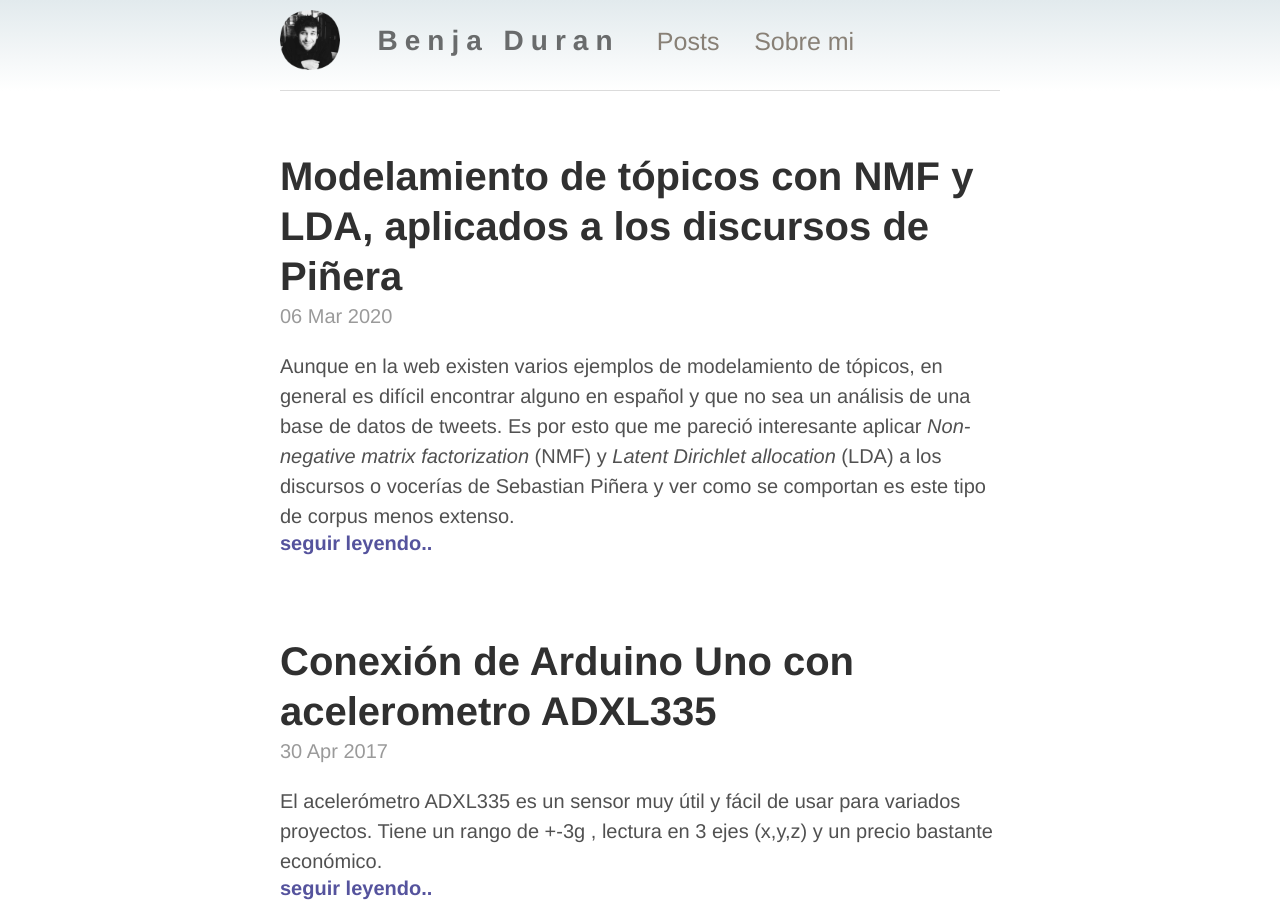
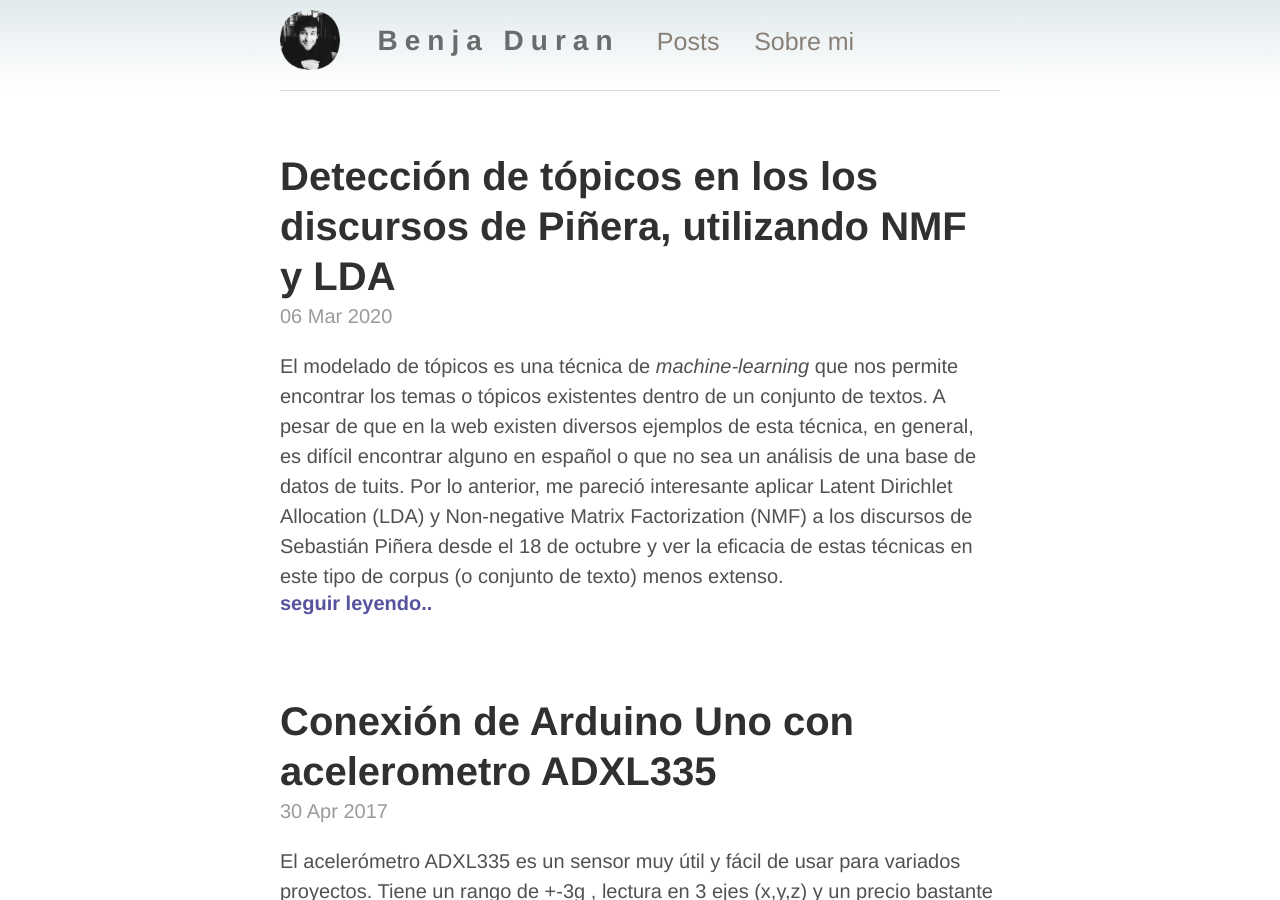
Before and after one commit to benjad/benjad.github.io, a Jekyll site: the page built from index.html, in a window 1280 px wide and 900 px high. Built offline with Jekyll 4.4.1, drawn with Linux system fonts in a browser that asks for light colours; Markdown is read by kramdown in place of the engine named in the settings; the list of posts is cut into pages by our own code.

Commit message:
update piñera post

```diff
--- a/_posts/2020-03-06-modelamiento-topicos_pinera.md
+++ b/_posts/2020-03-06-modelamiento-topicos_pinera.md
@@ -1,53 +1,55 @@
 ---
 layout: post
-title: Modelamiento de tópicos con NMF y LDA, aplicados a los discursos de Piñera
+title: Detección de tópicos en los los discursos de Piñera, utilizando NMF y LDA
 comments: true
 description: modelamiento topicos discurso piñera
 ---
+El modelado de tópicos es una técnica de *machine-learning* que nos permite encontrar los temas o tópicos existentes dentro de un conjunto de textos. A pesar de que en la web existen diversos ejemplos de esta técnica, en general, es difícil encontrar alguno en español o que no sea un análisis de una base de datos de tuits.
+Por lo anterior, me pareció interesante aplicar  Latent Dirichlet Allocation (LDA) y Non-negative Matrix Factorization (NMF) a los discursos de Sebastián Piñera desde el 18 de octubre y ver la eficacia de estas técnicas en este tipo de corpus (o conjunto de texto) menos extenso.
 
-Aunque en la web existen varios ejemplos de modelamiento de tópicos, en general es difícil encontrar alguno en español y que no sea un análisis de una base de datos de tweets. Es por esto que me pareció interesante aplicar *Non-negative matrix factorization* (NMF) y *Latent Dirichlet allocation* (LDA) a los discursos o vocerías de Sebastian Piñera y ver como se comportan  es este tipo de corpus menos extenso.
+## Recopilación de datos
 
-## Los datos
+Los textos los obtuve desde las transcripciones automáticas de [Youtube](http://www.youtube.com), en los vídeos de los discursos. También elegí seleccionar solo los vídeos provenientes de los canales abiertos de televisión y con una duración mínima de 3 minutos, para así evitar  las "cuñas" y solo dejar los mas relevantes.
 
-La recopilación de los textos la hice  desde las transcripciones  automáticas de [Youtube](http://www.youtube.com), en los vídeos de los discursos. También elegí seleccionar solo los vídeos provenientes de los canales abiertos de televisión y con una duración mínima de 3 minutos, para así evitar  las "cuñas" y solo dejar los mas relevantes.
 
 El listado utilizado es el siguiente:
 
 
 |  Fecha        | Descripción      | Link |
 | :-------------: |:------------:| -----:|
-|18-10-19|Estado de emergencia|https://www.youtube.com/watch?v=3Arr8o-C-oM
-|20-10-19| Ampliación estado de emergencia| https://www.youtube.com/watch?v=o5yz_ag6hhI&t=16s
-|22-10-19|Anuncio medidas tras movilizaciones|https://www.youtube.com/watch?v=l5ZqWziTn2g
-|26-10-10|Solicitud cargos a disposición ministros|https://www.youtube.com/watch?v=BktDngN4-wI&t=372s
-|28-10-19|Ceremonia cambio gabinete| https://www.youtube.com/watch?v=MU1S_dTtQFQ
-|5-11-19| Anuncio plan PYMES| https://www.youtube.com/watch?v=rbyzDQyJASs
-|7-11-19|Piñera convoca COSENA|https://www.youtube.com/watch?v=Auo01qHOwOI
-|12-11-19|Querellas por Ley de Seguridad del Estado|https://www.youtube.com/watch?v=C-6XU730nHA
-|17-11-19|Anuncio sobre el acuerdo de paz social| https://www.youtube.com/watch?v=KN0MPR4Roxk
-|20-11-19|Incendios forestales| https://www.youtube.com/watch?v=rIpp9HLB3rU
-|24-11-19|Protección infraestructura crítica FFAA|https://www.youtube.com/watch?v=Db1K60vAqDc
-|27-11-19|Piñera condena violencia|https://www.youtube.com/watch?v=hTTVayRFHKM
-|28-11-19|Discurso en graduación PDI|https://www.youtube.com/watch?v=aFsh6xTHYq4
-|29-11-19|Discurso en graduación de carabineros|https://www.youtube.com/watch?v=MAyugbDyuDo
-|9-12-19| Anuncio agenda anti-abusos| https://www.youtube.com/watch?v=XSb7xS5E2yY
-|10-12-19|Conmemoración día internacional DDHH|https://www.youtube.com/watch?v=GdNt9j6qK1Q
-|16-12-19|Decreto protección policías|https://www.youtube.com/watch?v=5GYoEh3XYvg
-|18-12-19|Discurso en graduación FACh|https://www.youtube.com/watch?v=LDRryccazFo
-|23-12-19|Firma reforma habilita plebiscito |https://www.youtube.com/watch?v=LXmnId5ZNr4
-|26-12-19|Subsidio vivienda incendio Valparaiso|https://www.youtube.com/watch?v=4wi9SPJuxog
-|5-01-20|Firma reforma a Fonasa|https://www.youtube.com/watch?v=vMYWr_O6lW0
-|15-01-20|Anuncio reforma pensiones|https://www.youtube.com/watch?v=PWvioilZumk
-|01-02-20|Ruta 2020 tras consejo de gabinete|https://www.youtube.com/watch?v=JrJnLNhx44k
-|04-02-20|Propuestas para combatir sequía|https://www.youtube.com/watch?v=_fu3Gr3n2QE
-|10-02-20| Anuncios en la Araucania|https://www.youtube.com/watch?v=9zXNRo5mU0M
-|27-02-20|Conmemoración terremoto 27f| https://www.youtube.com/watch?v=8xAnUlsoJ2I
+|18-10-19|Estado de emergencia|[https://www.youtube.com/watch?v=3Arr8o-C-oM](https://www.youtube.com/watch?v=3Arr8o-C-oM)
+|20-10-19| Ampliación estado de emergencia| [https://www.youtube.com/watch?v=o5yz_ag6hhI&t=16s](https://www.youtube.com/watch?v=o5yz_ag6hhI&t=16s)
+|22-10-19|Anuncio medidas tras movilizaciones|[https://www.youtube.com/watch?v=l5ZqWziTn2g](https://www.youtube.com/watch?v=l5ZqWziTn2g)
+|26-10-10|Solicitud cargos a disposición ministros|[https://www.youtube.com/watch?v=BktDngN4-wI&t=372s](https://www.youtube.com/watch?v=BktDngN4-wI&t=372s)
+|28-10-19|Ceremonia cambio gabinete| [https://www.youtube.com/watch?v=MU1S_dTtQFQ](https://www.youtube.com/watch?v=MU1S_dTtQFQ)
+|5-11-19| Anuncio plan PYMES| [https://www.youtube.com/watch?v=rbyzDQyJASs](https://www.youtube.com/watch?v=rbyzDQyJASs)
+|7-11-19|Piñera convoca COSENA|[https://www.youtube.com/watch?v=Auo01qHOwOI](https://www.youtube.com/watch?v=Auo01qHOwOI)
+|12-11-19|Querellas por Ley de Seguridad del Estado|[https://www.youtube.com/watch?v=C-6XU730nHA](https://www.youtube.com/watch?v=C-6XU730nHA)
+|17-11-19|Anuncio sobre el acuerdo de paz social| [https://www.youtube.com/watch?v=KN0MPR4Roxk](https://www.youtube.com/watch?v=KN0MPR4Roxk)
+|20-11-19|Incendios forestales| [https://www.youtube.com/watch?v=rIpp9HLB3rU](https://www.youtube.com/watch?v=rIpp9HLB3rU)
+|24-11-19|Protección infraestructura crítica FFAA|[https://www.youtube.com/watch?v=Db1K60vAqDc](https://www.youtube.com/watch?v=Db1K60vAqDc)
+|27-11-19|Piñera condena violencia|[https://www.youtube.com/watch?v=hTTVayRFHKM](https://www.youtube.com/watch?v=hTTVayRFHKM)
+|28-11-19|Discurso en graduación PDI|[https://www.youtube.com/watch?v=aFsh6xTHYq4](https://www.youtube.com/watch?v=aFsh6xTHYq4)
+|29-11-19|Discurso en graduación de carabineros|[https://www.youtube.com/watch?v=MAyugbDyuDo](https://www.youtube.com/watch?v=MAyugbDyuDo)
+|9-12-19| Anuncio agenda anti-abusos| [https://www.youtube.com/watch?v=XSb7xS5E2yY](https://www.youtube.com/watch?v=XSb7xS5E2yY)
+|10-12-19|Conmemoración día internacional DDHH|[https://www.youtube.com/watch?v=GdNt9j6qK1Q](https://www.youtube.com/watch?v=GdNt9j6qK1Q)
+|16-12-19|Decreto protección policías|[https://www.youtube.com/watch?v=5GYoEh3XYvg](https://www.youtube.com/watch?v=5GYoEh3XYvg)
+|18-12-19|Discurso en graduación FACh|[https://www.youtube.com/watch?v=LDRryccazFo](https://www.youtube.com/watch?v=LDRryccazFo)
+|23-12-19|Firma reforma habilita plebiscito |[https://www.youtube.com/watch?v=LXmnId5ZNr4](https://www.youtube.com/watch?v=LXmnId5ZNr4)
+|26-12-19|Subsidio vivienda incendio Valparaiso|[https://www.youtube.com/watch?v=4wi9SPJuxog](https://www.youtube.com/watch?v=4wi9SPJuxog)
+|5-01-20|Firma reforma a Fonasa|[https://www.youtube.com/watch?v=vMYWr_O6lW0](https://www.youtube.com/watch?v=vMYWr_O6lW0)
+|15-01-20|Anuncio reforma pensiones|[https://www.youtube.com/watch?v=PWvioilZumk](https://www.youtube.com/watch?v=PWvioilZumk)
+|01-02-20|Ruta 2020 tras consejo de gabinete|[https://www.youtube.com/watch?v=JrJnLNhx44k](https://www.youtube.com/watch?v=JrJnLNhx44k)
+|04-02-20|Propuestas para combatir sequía|[https://www.youtube.com/watch?v=_fu3Gr3n2QE](https://www.youtube.com/watch?v=_fu3Gr3n2QE)
+|10-02-20| Anuncios en la Araucania|[https://www.youtube.com/watch?v=9zXNRo5mU0M](https://www.youtube.com/watch?v=9zXNRo5mU0M)
+|27-02-20|Conmemoración terremoto 27f| [https://www.youtube.com/watch?v=8xAnUlsoJ2I](https://www.youtube.com/watch?v=8xAnUlsoJ2I)
 
 
 ## Limpieza de datos
 
-Para poder utilizar las transcripciones debemos limpiarlas, sacándoles los marcadores de tiempo, pasar el texto a minúscula y remover los saltos de linea, los puntos, las comas, etc.
-Esto lo realice  utilizando el siguiente código, que toma una transcripción  *texto.txt* y genera un texto limpio con el nombre de *texto_clean.txt* :
+Una vez descargadas las transcripciones, es necesario limpiarlas para poder utilizarlas. De esta forma, hay que quitarles los marcadores de tiempo, pasar el texto a minúscula y remover los saltos de línea, los puntos, las comas, etc.
+
+Para realizar esta limpieza utilicé el siguiente código en [Python](https://www.python.org), que toma una transcripción texto.txt y genera un texto limpio con el nombre de texto_clean.txt
 
 
 {% highlight python  %}
@@ -101,9 +103,17 @@
 {% endhighlight %}
 
 ## Lematización y remoción de stop-words
-En terminos simples la  [lematización](https://es.wikipedia.org/wiki/Lematizaci%C3%B3n) consiste el proceso de transformar una palabra al término por el que la encontaríamos en un diccionario. Elegí utilizarla porque me parece que es mas legible que el [stemming](https://es.wikipedia.org/wiki/Stemming), a la hora de revisar la coherencia de un tópico.
 
-Esto lo realice con el siguiente código, que también remove las [stop-words](https://es.wikipedia.org/wiki/Palabra_vac%C3%ADa) o palabras vacías del corpus:
+En términos simples, la [lematización](https://es.wikipedia.org/wiki/Lematizaci%C3%B3n), consiste en el proceso de transformar una palabra al vocablo por el que la encontraríamos en un diccionario. Por ejemplo:
+
+|  Palabra original       | Palabra lematizada     |
+| :-------------: |:------------:|
+|encontrarse| encontrar
+|peces| pez
+
+Elegí utilizar esta técnica porque me parece que es más comprensible que el [stemming](https://es.wikipedia.org/wiki/Stemming), a la hora de analizar la coherencia de un tópico o tema, dentro del texto.
+
+Esto lo realicé con el siguiente código, que también remueve las [stop-words](https://es.wikipedia.org/wiki/Palabra_vac%C3%ADa) o palabras vacías del corpus:
 
 
 {% highlight python  %}
@@ -140,10 +150,10 @@
 {% endhighlight %}
 
 
-##  N-grams y vectorización del corpus
-En el procesaminto de lenguage natural (NLP) los [n-grams](https://www.ecured.cu/N-grama) son secuencias de n-palabras dentro de un texto. Utilizarlos dentro de los modelos nos puede ayudar a  capturar mas significado dentro de un tópico, donde podrían existir palabras que siempre aparecen seguidas. Para este análisis decidí utilizar palabras individuales y bigrams (n=2).
+##  Transformación de datos: N-grams y vectorización del corpus
+En el procesamiento de lenguage natural (NLP) los [n-grams](https://www.ecured.cu/N-grama) son secuencias de n-palabras dentro de un texto. Utilizarlos dentro de los modelos nos puede ayudar a  capturar mas significado dentro de un tópico, donde podrían existir palabras que siempre aparecen seguidas(Por ejemplo: Derechos Humanos, Fuerzas Armadas). Para este análisis decidí utilizar palabras individuales y bigrams (n=2).
 
-Para que los textos puedan ser utilizados por los modelos, estos se deben transformar a una matriz de frecuencias de palabras. En esta cada fila representa un texto y cada columna una palabra. El valor de la celda es el numero de veces que aparece el *token* o palabra en el texto. Este es un ejemplo:
+Para que los textos puedan ser analizados por los modelos, se deben transformar a una **Matriz de frecuencias de palabras**. En esta, cada fila representa un texto y cada columna una palabra. El valor de la celda es el número de veces que aparece el token o palabra en el texto. Por ejemplo
 
 
 || no    | si     | quiero|
@@ -162,9 +172,12 @@
 {% endhighlight %}
 
 ## Latent Dirichlet allocation (LDA)
-Latent Dirichlet Allocation es un modelo generativo que supone que cada documento es una mezcla de un  número de tópicos y que  asume que estos a priori tienen una distribución de Dirichlet. Este modelo tiene varios parámetros que se pueden ajustar pero el mas importante  es el numero de tópicos que uno cree que existen en el corpus. Este parametro uno lo debe ingresar y para este análisis realizaremos un barrido por los siguientes valores = [5,6,7] . Luego observaremos si alguno de estos modelos entrega un grupo de tópicos mas coherente.
+Latent Dirichlet Allocation es un modelo que supone que cada documento es una mezcla de un número de tópicos y asume que estos a priori tienen una distribución de Dirichlet.
+Este modelo tiene varios parámetros que se pueden ajustar, pero el más importante es el número de tópicos que uno cree que existen en el corpus. Este último se debe ingresar, ya que no está definido previamente.
 
-Este es el código y  entrega un archivo *.csv* con las  6 palabras mas relevantes por tópico, para cada numero de tópicos(*n_topics*):
+Para el análisis del corpus realizaremos un barrido por los siguientes valores de números de temas o tópicos = [5,6,7], elegidos a criterio personal. Luego, observaremos si alguno de estos modelos entrega un grupo de tópicos mas coherente.
+
+El siguiente código entrega un archivo .csv con las 6 palabras más relevantes por tópico, para cada numero de tópicos(n_topics):
 {% highlight python  %}
 import pandas as pd
 import numpy as  np
@@ -205,7 +218,7 @@
 
 Los resultados son los siguientes:
 
-#### modelo con 5 tópicos
+#### Modelo con 5 tópicos
 
 |tópico |||||||
 |:------:| :------:|:------:|:------:|:------:|:------:|:------:|
@@ -216,7 +229,7 @@
 |n° 5|querer|mayor|día|ley|saber|esforzar
 
 
-#### modelo con 6 tópicos
+#### Modelo con 6 tópicos
 
 |tópico |||||||
 |:------:| :------:|:------:|:------:|:------:|:------:|:------:|
@@ -228,7 +241,7 @@
 |n° 6|derecho|querer|día|nuevo|salud|mejor
 
 
-#### modelo con 7 tópicos
+#### Modelo con 7 tópicos
 
 |tópico |||||||
 |:------:| :------:|:------:|:------:|:------:|:------:|:------:|
@@ -240,7 +253,7 @@
 |n° 6|querer|día|derecho|nuevo|cumplir|policía
 |n° 7|mayor|pensionar|mejorar|agenda|social|adulto
 
-Si revisamos las 3 tablas (si se, son hartas palabras) no parece haber un modelo claramente mejor y aunque algunos tópicos parecen ser mas coherentes, la mayoría no cumple muy bien el objetivo.
+Si revisamos las 3 tablas (si sé, son hartas palabras) no parece haber un modelo claramente mejor y, aunque algunos tópicos parecen ser más coherentes, la mayoría no cumple muy bien el objetivo de encontrar los temas dentro de lo discursos.
 
 
 ## Non-negative matrix factorization (NMF)
@@ -290,7 +303,7 @@
 
 Los resultados son los siguientes:
 
-#### modelo con 5 tópicos
+#### Modelo con 5 tópicos
 
 |tópico ||||||
 |:------:| :------:|:------:|:------:|:------:|:------:|
@@ -300,7 +313,7 @@
 |n°4|mayor|pensionar|adulto|adulto mayor|mejorar|reformar|
 |n°5|querer|día|vida|carabinero|ley|aguar|
 
-#### modelo con 6 tópicos
+#### Modelo con 6 tópicos
 
 |tópico |||||||
 |:------:| :------:|:------:|:------:|:------:|:------:|:------:|
@@ -311,7 +324,7 @@
 |n°5|querer|día|vida|aguar|carabinero|ley|
 |n°6|derecho|constitución|principiar|acordar|oportunidad|político|
 
-#### modelo con 7 tópicos
+#### Modelo con 7 tópicos
 
 |tópico |||||||
 |:------:| :------:|:------:|:------:|:------:|:------:|:------:|
@@ -323,7 +336,27 @@
 |n°6|derecho|constitución|principiar|acordar|oportunidad|político
 |n°7|aguar|querer|utilizar|mejor|enfrentar|gran
 
-Ahora si vemos mucha mas coherencia en todos los casos, en comparación con lo entregado por los modelos con LDA. En particular el que tiene  7 tópicos parece ser es mas preciso en separar los distintos temas que existen en los discursos analizados.
+
+Ahora es posible ver mayor coherencia en todos los casos, en comparación con los resultados entregados por la aplicación de LDA en 5,6 y 7 tópicos.
+
+En particular, el NMF con 7 tópicos parece ser el más preciso en separar los distintos temas que existen en los discursos analizados. De esta manera, es más fácil comprender sobre qué tratan los discursos analizados.
+
+
+## ¿Cuales son los temas ?
+Con un modelo aceptado ( NMF de 7 tópicos) ya podemos  ponerle nombre a los tópicos. Esto se hace a criterio personal y de lo que uno piensa es el tema que abarca las palabras de cada tópico. Yo los nombré de esta manera:
+
+
+|tópico | Nombre|
+|:------:| :------:|
+|n°1|agenda social|
+|n°2|derechos humano|
+|n°3|salud|
+|n°4|pensiones|
+|n°5|fuerza policial|
+|n°6|constitución|
+|n°7|otros|
 
 ## Conclusión
-Los modelos con *Non-negative matrix factorization* (NMF) entregan en general mejores resultados que los que utilizan *Latent Dirichlet allocation* (LDA), considerando un corpus con un numero bajo de textos. Es probable que este ultimo necesite un mayor numero de textos para poder mejorar su convergencia.
+Se puede observar que modelos con *Non-negative matrix factorization* (NMF) entregan, en general, mejores resultados que los que utilizan *Latent Dirichlet allocation* (LDA), considerando un corpus con un numero bajo de textos. Es probable que este ultimo necesite un mayor número de textos para poder mejorar su convergencia.
+
+También se puede decir que la aplicación de estas técnicas a los discursos puede ser de gran utilidad para poder determinar de manera más objetiva los temas que los políticos o  personas influenciadoras comunican en los medios.
```
Also changed, not shown: other parts of _posts/2020-03-06-modelamiento-topicos_pinera.md (+1 -1 lines).
